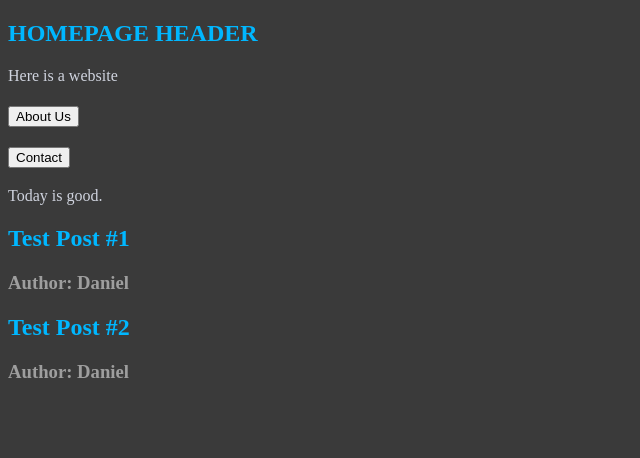
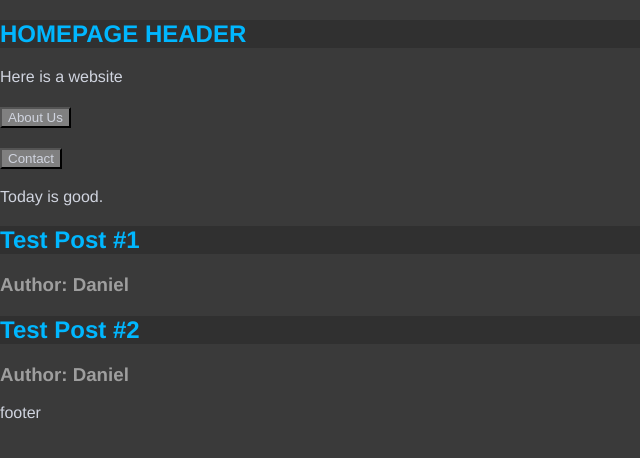
Before and after one commit to Daniel-HarrisNL/web_practice, a Flask app: page / in a window 1280 px wide. Shown: the top 458 px of the page, without its empty margins (0-640 px from the left). Run offline with Flask 2, Linux system fonts and the light colour scheme.

Commit message:
Added divs to home.html, CSS changes

```diff
--- a/static/style.css
+++ b/static/style.css
@@ -1,12 +1,36 @@
 body {
     background: rgb(58, 58, 58);
+    font-family: Helvetica Neue, Helvetica, Arial, sans-serif;
+    color: rgb(208,212,223);
+    margin: 0;
+    padding: 0;
     }
 h2 {
+    background: rgb(48,48,48);
     color: rgb(0,183,255);
     }
 h3 {
     color: rgb(158,158,158);
     }
-p {
+button {
+    background: gray;
     color: rgb(208,212,223);
-    }
+}
+
+/* Attempt to style divs, currently not working.
+
+header {
+    background: rgb(0,0,0);
+    padding: 20px;
+}
+section{
+    background: rgb(0,0,0);
+    color: rgb(0,0,255);
+    margin: 20px;
+}
+footer{
+    background: rgb(0,0,0);
+    margin: 20px;
+}
+
+*/
--- a/templates/home.html
+++ b/templates/home.html
@@ -7,6 +7,7 @@
 </head>
 <body>
 
+    <header>
         <h2> HOMEPAGE HEADER </h2>
         <p> Here is a website </p>
 
@@ -17,16 +18,24 @@
             <a href = "{{ url_for('contact') }}"><button>Contact</button> </a>
         </h3>
 
+    </header>
+
+    <section>
         {% if good %}
         <p> Today is good. </p>
         {% else %}
         <p> Today is bad.</p>
         {% endif %}
+    </section>
 
+    <section>
         {% for post in posts %}
         <h2> {{post.title}}</h2>
         <h3> Author: {{post.author}}</h3>
         {% endfor %}
+    </section>
+
+    <footer>footer</footer>
 
 </body>
 </html>
```
Also changed, not shown: templates/about.html (+14 -0 lines), templates/contact.html (+12 -1 lines). Lines whose indentation alone changed are shown as unchanged.
